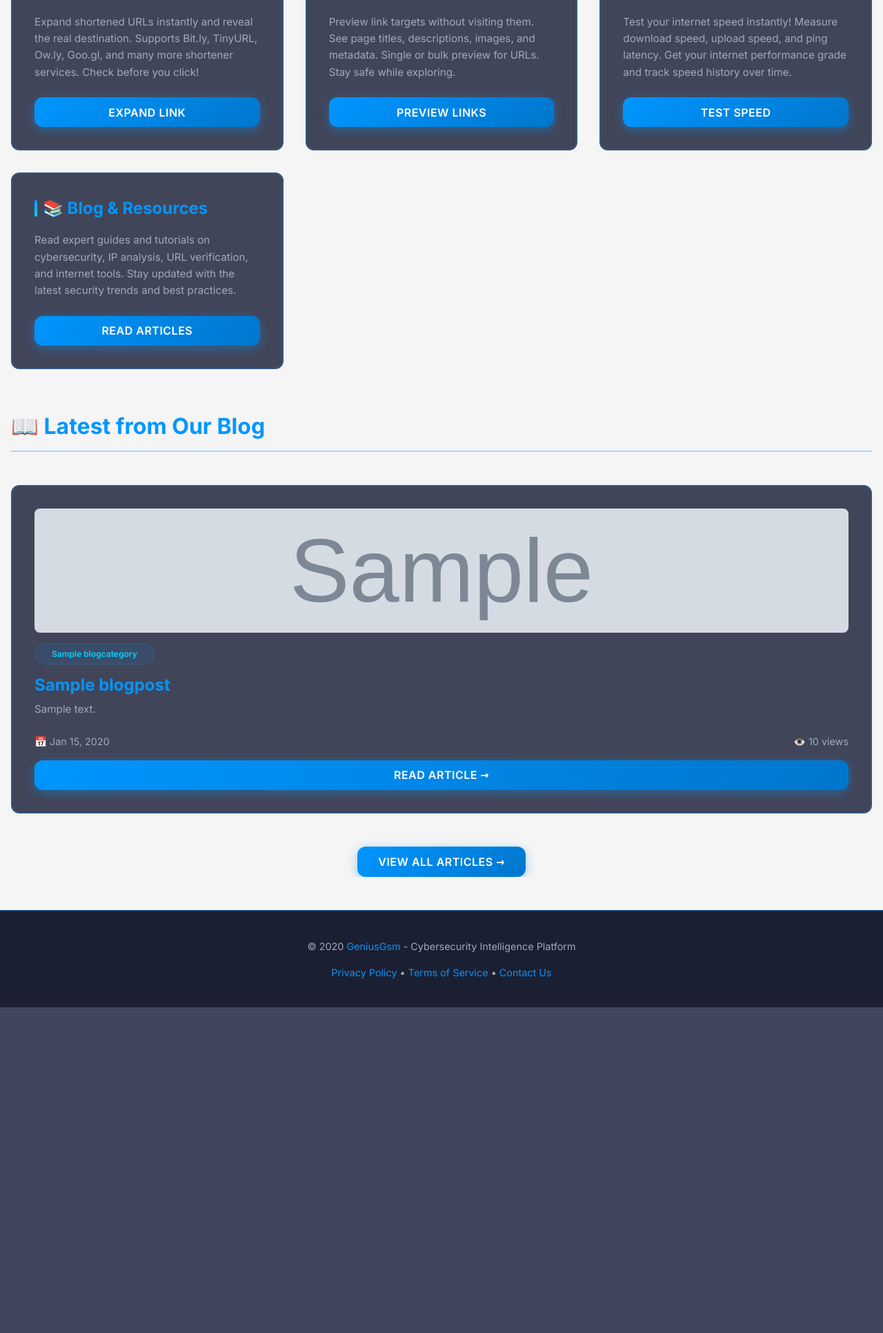
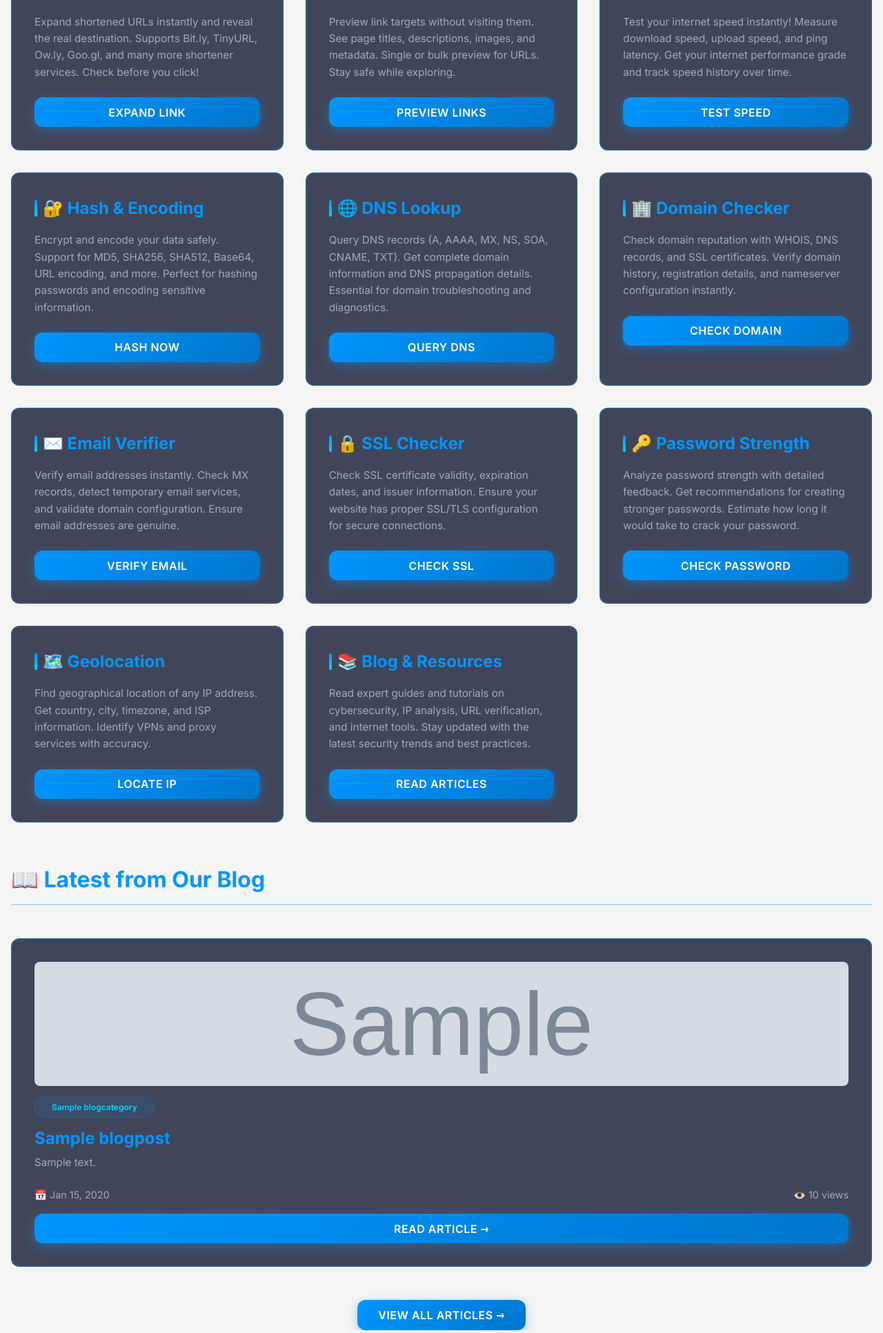
Before and after one commit to palgsm/GeniusGsm, a Django app: template src/templates/home.html in a window 1280 px wide. Shown: the part 1459-3391 px from the top of the page at 69% size. Before the commit the page ends 2919 px from the top, so only its background shows below. Run offline with Django 5.2, Linux system fonts and the light colour scheme; tables that the repository leaves empty hold one stand-in row (values such as "Sample post"); the template is opened without the code that fills it: values that come from a table or form of the project are taken from there, most other values are stand-ins (such as "Sample title", 1, 10 or a date in 2020); grey boxes marked "Sample" are stand-in pictures.

Commit message:
🎉 اضافة 7 ادوات جديدة الى الصفحة الرئيسية وانشاء 7 مقالات بلوج متقدمة - 19 ادوات باكملها الان + مدونة كاملة

```diff
--- a/src/templates/home.html
+++ b/src/templates/home.html
@@ -305,6 +305,62 @@
   </div>
 
   <div class="card-service">
+    <div class="card-title">🔐 Hash & Encoding</div>
+    <p class="card-description">
+      Encrypt and encode your data safely. Support for MD5, SHA256, SHA512, Base64, URL encoding, and more. Perfect for hashing passwords and encoding sensitive information.
+    </p>
+    <a href="{% url 'hashtools:index' %}" class="btn btn-primary w-100" style="background: linear-gradient(135deg, #667eea 0%, #764ba2 100%); color: white; border: none;">Hash Now</a>
+  </div>
+
+  <div class="card-service">
+    <div class="card-title">🌐 DNS Lookup</div>
+    <p class="card-description">
+      Query DNS records (A, AAAA, MX, NS, SOA, CNAME, TXT). Get complete domain information and DNS propagation details. Essential for domain troubleshooting and diagnostics.
+    </p>
+    <a href="{% url 'dnstools:index' %}" class="btn btn-primary w-100" style="background: linear-gradient(135deg, #4facfe 0%, #00f2fe 100%); color: #0a0e27; border: none;">Query DNS</a>
+  </div>
+
+  <div class="card-service">
+    <div class="card-title">🏢 Domain Checker</div>
+    <p class="card-description">
+      Check domain reputation with WHOIS, DNS records, and SSL certificates. Verify domain history, registration details, and nameserver configuration instantly.
+    </p>
+    <a href="{% url 'domainchecker:index' %}" class="btn btn-primary w-100" style="background: linear-gradient(135deg, #667eea 0%, #764ba2 100%); color: white; border: none;">Check Domain</a>
+  </div>
+
+  <div class="card-service">
+    <div class="card-title">✉️ Email Verifier</div>
+    <p class="card-description">
+      Verify email addresses instantly. Check MX records, detect temporary email services, and validate domain configuration. Ensure email addresses are genuine.
+    </p>
+    <a href="{% url 'emailverifier:index' %}" class="btn btn-primary w-100" style="background: linear-gradient(135deg, #f093fb 0%, #f5576c 100%); color: white; border: none;">Verify Email</a>
+  </div>
+
+  <div class="card-service">
+    <div class="card-title">🔒 SSL Checker</div>
+    <p class="card-description">
+      Check SSL certificate validity, expiration dates, and issuer information. Ensure your website has proper SSL/TLS configuration for secure connections.
+    </p>
+    <a href="{% url 'sslchecker:index' %}" class="btn btn-primary w-100" style="background: linear-gradient(135deg, #f093fb 0%, #f5576c 100%); color: white; border: none;">Check SSL</a>
+  </div>
+
+  <div class="card-service">
+    <div class="card-title">🔑 Password Strength</div>
+    <p class="card-description">
+      Analyze password strength with detailed feedback. Get recommendations for creating stronger passwords. Estimate how long it would take to crack your password.
+    </p>
+    <a href="{% url 'passwordchecker:index' %}" class="btn btn-primary w-100" style="background: linear-gradient(135deg, #667eea 0%, #764ba2 100%); color: white; border: none;">Check Password</a>
+  </div>
+
+  <div class="card-service">
+    <div class="card-title">🗺️ Geolocation</div>
+    <p class="card-description">
+      Find geographical location of any IP address. Get country, city, timezone, and ISP information. Identify VPNs and proxy services with accuracy.
+    </p>
+    <a href="{% url 'geolocation:index' %}" class="btn btn-primary w-100" style="background: linear-gradient(135deg, #4facfe 0%, #00f2fe 100%); color: #0a0e27; border: none;">Locate IP</a>
+  </div>
+
+  <div class="card-service">
     <div class="card-title">📚 Blog & Resources</div>
     <p class="card-description">
       Read expert guides and tutorials on cybersecurity, IP analysis, URL verification, and internet tools. Stay updated with the latest security trends and best practices.
```
